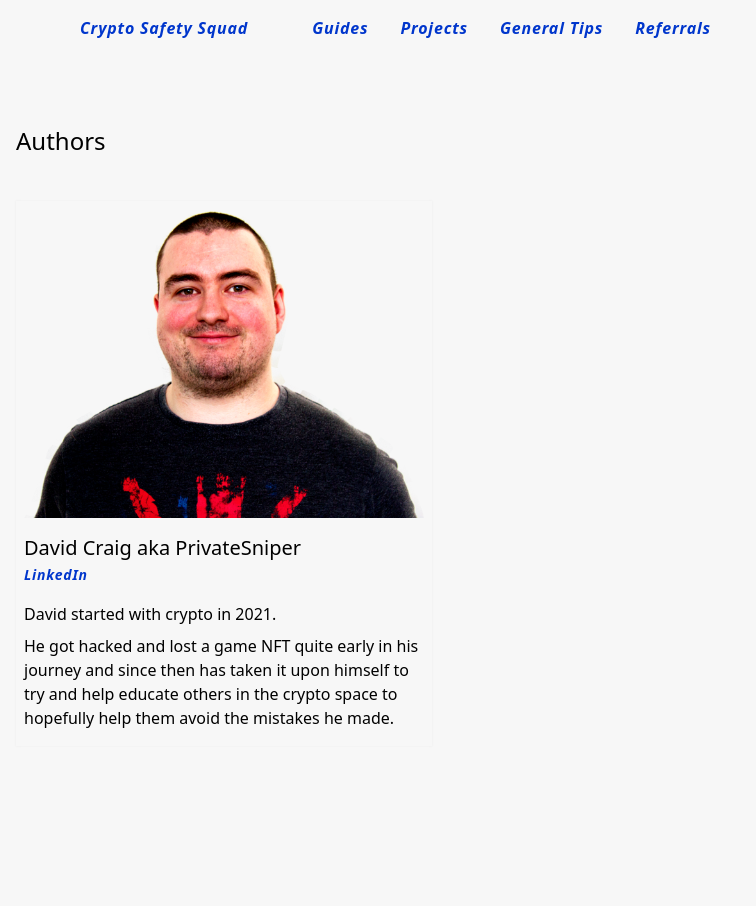
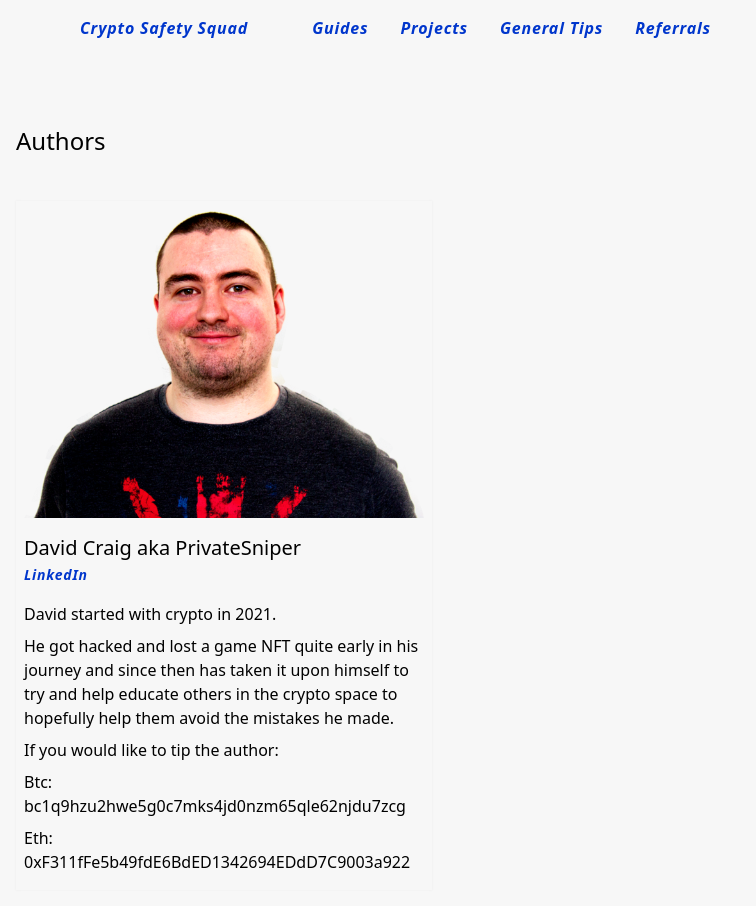
Before and after one commit to CryptoSafetySquad/website, a Next.js app: page /authors in a window 1280 px wide. Shown: the top 906 px of the page, without its empty margins (0-756 px from the left). Before the commit the page ends 800 px from the top, so only its background shows below. Built offline with nearby package versions, Linux system fonts and the light colour scheme.

Commit message:
Add author wallet addresses for tips.

```diff
--- a/Components/Author.tsx
+++ b/Components/Author.tsx
@@ -14,9 +14,13 @@ export interface AuthorProps {
   },
   guidesCount?: number;
   researchCount?: number;
+  wallets?: {
+    btc?: string;
+    eth?: string;
+  }
 }
 
-const AuthorComponent = ({ nickname, content, fullname, image, socials }: AuthorProps) => {
+const AuthorComponent = ({ nickname, content, fullname, image, socials, wallets }: AuthorProps) => {
   const jsonLdData: any = {
     "@context": "https://schema.org",
     "@type": "Person",
@@ -39,6 +43,14 @@ const AuthorComponent = ({ nickname, content, fullname, image, socials }: Author
           <div className='mt-4'>
             {content}
           </div>
+
+          {wallets && (wallets.btc || wallets.eth) ? (
+            <>
+              <p>If you would like to tip the author:</p>
+              {wallets.btc && <p className='break-words'>Btc: {wallets.btc}</p>}
+              {wallets.eth && <p className='break-words'>Eth: {wallets.eth}</p>}
+            </>
+          ) : null}
         </div>
 
         <JsonLd json={jsonLdData} />
--- a/data/authors/PrivateSniper.tsx
+++ b/data/authors/PrivateSniper.tsx
@@ -14,7 +14,11 @@ const PrivateSniper: AuthorProps = {
     </>
   ),
   guidesCount: 2,
-  researchCount: 1
+  researchCount: 1,
+  wallets: {
+    btc: 'bc1q9hzu2hwe5g0c7mks4jd0nzm65qle62njdu7zcg',
+    eth: '0xF311fFe5b49fdE6BdED1342694EDdD7C9003a922'
+  }
 }
 
 export default PrivateSniper
```
